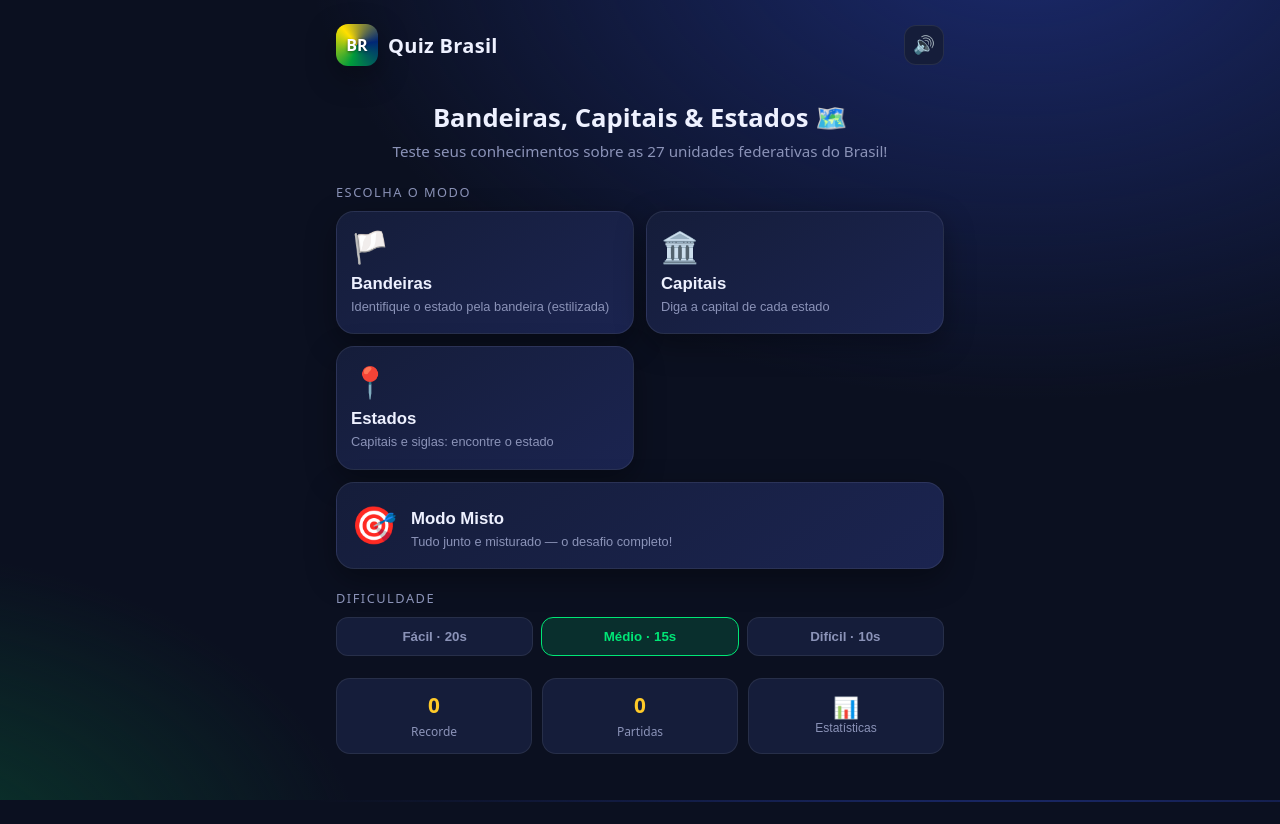
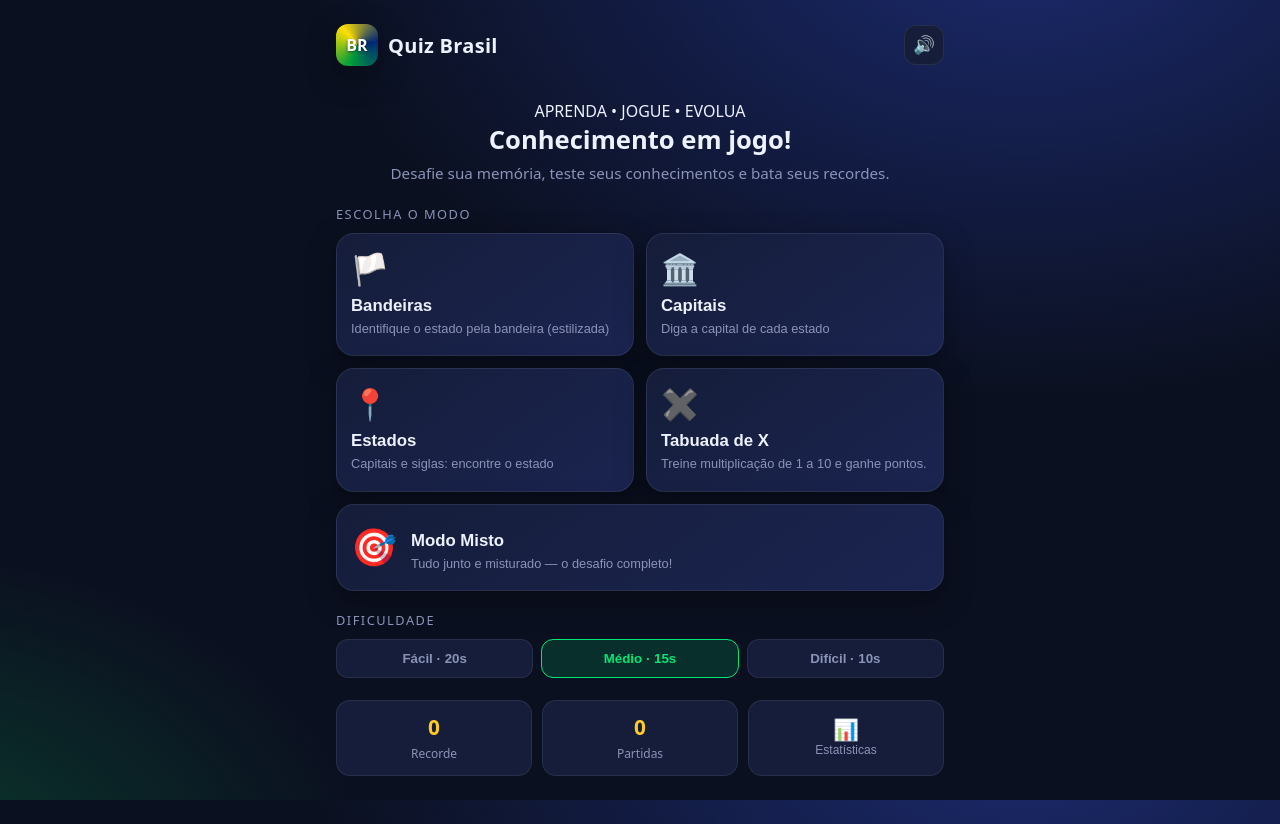
Before and after one commit to rafaelmarquesbh/quiz-brasil, a plain HTML site: page index.html in a window 1280 px wide. Before the commit the page ends 802 px from the top, so only its background shows below. Drawn offline with Linux system fonts and the light colour scheme.

Commit message:
Adiciona modo Tabuada e atualiza apresentação

```diff
--- a/index.html
+++ b/index.html
@@ -3,9 +3,9 @@
 <head>
 <meta charset="UTF-8">
 <meta name="viewport" content="width=device-width, initial-scale=1, viewport-fit=cover">
-<title>Quiz Brasil — Bandeiras, Capitais e Estados</title>
+<title>Quiz Brasil — Aprenda jogando</title>
 <meta name="theme-color" content="#0b1020">
-<meta name="description" content="Quiz das bandeiras, capitais e estados do Brasil. Progressivo (PWA): instale e jogue offline.">
+<meta name="description" content="Quiz Brasil: bandeiras, capitais, estados e tabuada. Aprenda jogando, com pontuação e desafios.">
 <meta name="mobile-web-app-capable" content="yes">
 <meta name="apple-mobile-web-app-capable" content="yes">
 <meta name="apple-mobile-web-app-status-bar-style" content="black-translucent">
@@ -29,8 +29,9 @@
     <!-- ===== HOME ===== -->
     <section id="screen-home" class="screen active">
       <div class="hero">
-        <h2>Bandeiras, Capitais &amp; Estados 🗺️</h2>
-        <p>Teste seus conhecimentos sobre as 27 unidades federativas do Brasil!</p>
+        <span class="hero-kicker">APRENDA • JOGUE • EVOLUA</span>
+        <h2>Conhecimento em jogo!</h2>
+        <p>Desafie sua memória, teste seus conhecimentos e bata seus recordes.</p>
       </div>
 
       <div class="section-t">Escolha o modo</div>
@@ -49,6 +50,11 @@
           <div class="emoji">📍</div>
           <h3>Estados</h3>
           <p>Capitais e siglas: encontre o estado</p>
+        </button>
+        <button class="mode-card" data-mode="tabuada">
+          <div class="emoji">✖️</div>
+          <h3>Tabuada de X</h3>
+          <p>Treine multiplicação de 1 a 10 e ganhe pontos.</p>
         </button>
         <button class="mode-card misto" data-mode="misto">
           <div class="emoji">🎯</div>
```
